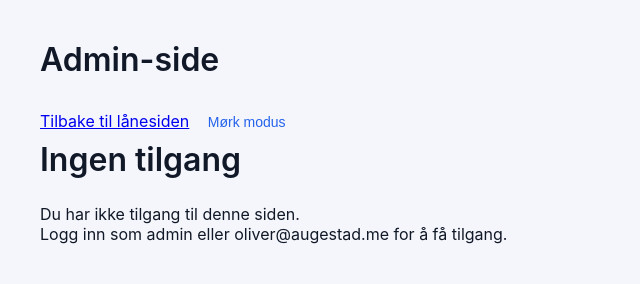
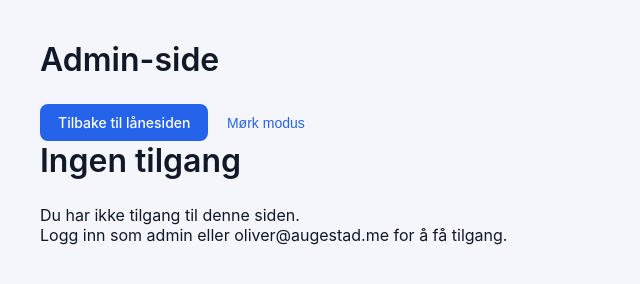
Before and after one commit to oliveraugestad-ui/tverfagerlig-eksamen, a plain HTML site: page admin.html in a window 1280 px wide. Shown: the whole page, without its empty margins (0-640 px from the left). Drawn offline with nearby package versions, Linux system fonts and the light colour scheme.

Commit message:
jeg laget en egen knap til admin siden og tilbake som bare admin har tilgang til

```diff
--- a/admin.html
+++ b/admin.html
@@ -10,12 +10,12 @@
 
 <div class="top-row">
     <h1>Admin-side</h1>
-    <a href="main.html" class="back-link">Tilbake til lånesiden</a>
+    <a href="main.html" class="primary-btn back-link">Tilbake til lånesiden</a>
     <button id="themeToggleBtn" class="theme-btn">Mørk modus</button>
 </div>
 
 <div id="adminPage">
-    <p>Denne siden er kun tilgjengelig for admin og oliver@augestad.me.</p>
+    <p>Denne siden er kun tilgjengelig for admin</p>
     <p>Her kan du legge inn administrative håndteringer og data.</p>
     <div id="addEquipmentSection">
         <h2>Legg til nytt utstyr</h2>
--- a/style.css
+++ b/style.css
@@ -41,10 +41,11 @@ h1 {
 }
 
 /* ======================
-   LEGG TIL UTSTYR-KNAPP
+   PRIMÆR KNAPP
 ====================== */
 
-/* Standard stil på knappen */
+/* Standard stil på primærknapp */
+.primary-btn,
 #addBtn {
     background-color: #2563eb; /* Rolig blå farge */
     color: white;              /* Hvit tekst */
@@ -54,16 +55,22 @@ h1 {
     font-size: 14px;
     font-weight: 500;
     cursor: pointer;           /* Hånd-peker ved hover */
+    text-decoration: none;
+    display: inline-flex;
+    align-items: center;
+    justify-content: center;
     transition: background-color 0.2s ease, box-shadow 0.2s ease;
 }
 
 /* Når brukeren holder musepekeren over knappen */
+.primary-btn:hover,
 #addBtn:hover {
     background-color: #1e4ed8; /* Litt mørkere blå */
     box-shadow: 0 4px 12px rgba(0,0,0,0.15); /* Skygge */
 }
 
 /* Når knappen trykkes ned */
+.primary-btn:active,
 #addBtn:active {
     background-color: #1e40af; /* Enda mørkere blå */
 }
```
Also changed, not shown: main.html (+1 -1 lines).
